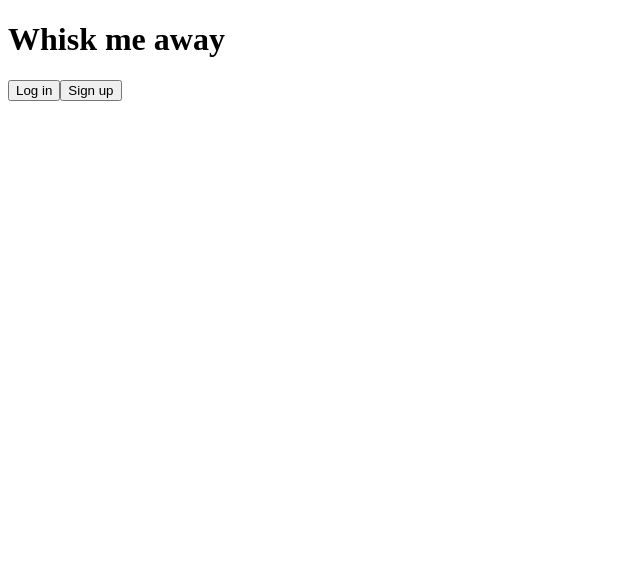
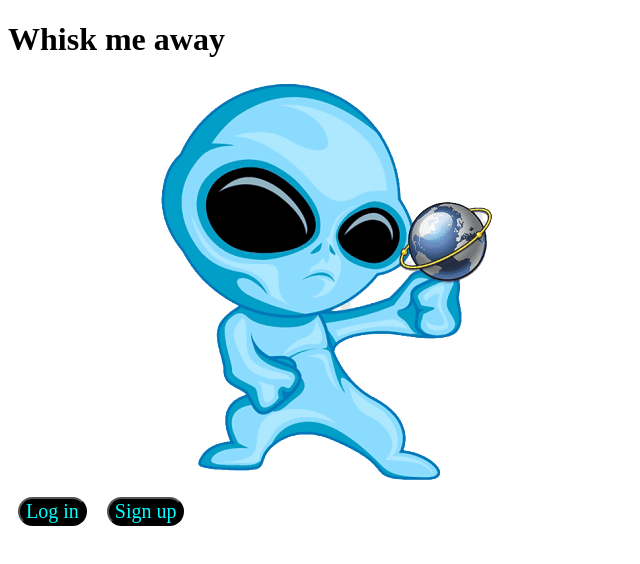
Before and after one commit to fac20/week9-AGIL, a website with bundled scripts: page public/index.html in a window 1280 px wide. Shown: the whole page, without its empty margins (0-640 px from the left). Built offline with nearby package versions, Linux system fonts and the light colour scheme.

Commit message:
added fonts and alien pic

```diff
--- a/public/index.html
+++ b/public/index.html
@@ -1,12 +1,14 @@
 <!DOCTYPE html>
 <html lang="en">
 <head>
+    <link rel="stylesheet" href="style.css">
     <meta charset="UTF-8">
     <meta name="viewport" content="width=device-width, initial-scale=1.0">
     <title>Home</title>
 </head>
 <body>
     <h1> Whisk me away </h1>
+    <img src ="images/alien.png"/>
     <div class="app">
     </div>
 </body>
--- a/public/style.css
+++ b/public/style.css
@@ -0,0 +1,26 @@
+@font-face {
+    font-family: 'spacesuit';
+    src: url('spacesuit.ttf');
+}
+
+@font-face {
+    font-family: 'newspace';
+    src: url('new_space.ttf');
+}
+
+h1 {
+    /* font-weight: bold; */
+    font-family: 'spacesuit';
+}
+
+button {
+    background-color: black;
+    border-radius: 20px;
+    display: inline-block;
+    text-align: center;
+    color: cyan;
+    /* font-weight: bold; */
+    font-family: 'newspace';
+    margin: 10px;
+    font-size: 20px;
+}
```
Also changed, not shown: public/images/alien.png (added), public/new_space.ttf (added), public/spacesuit.ttf (added).
